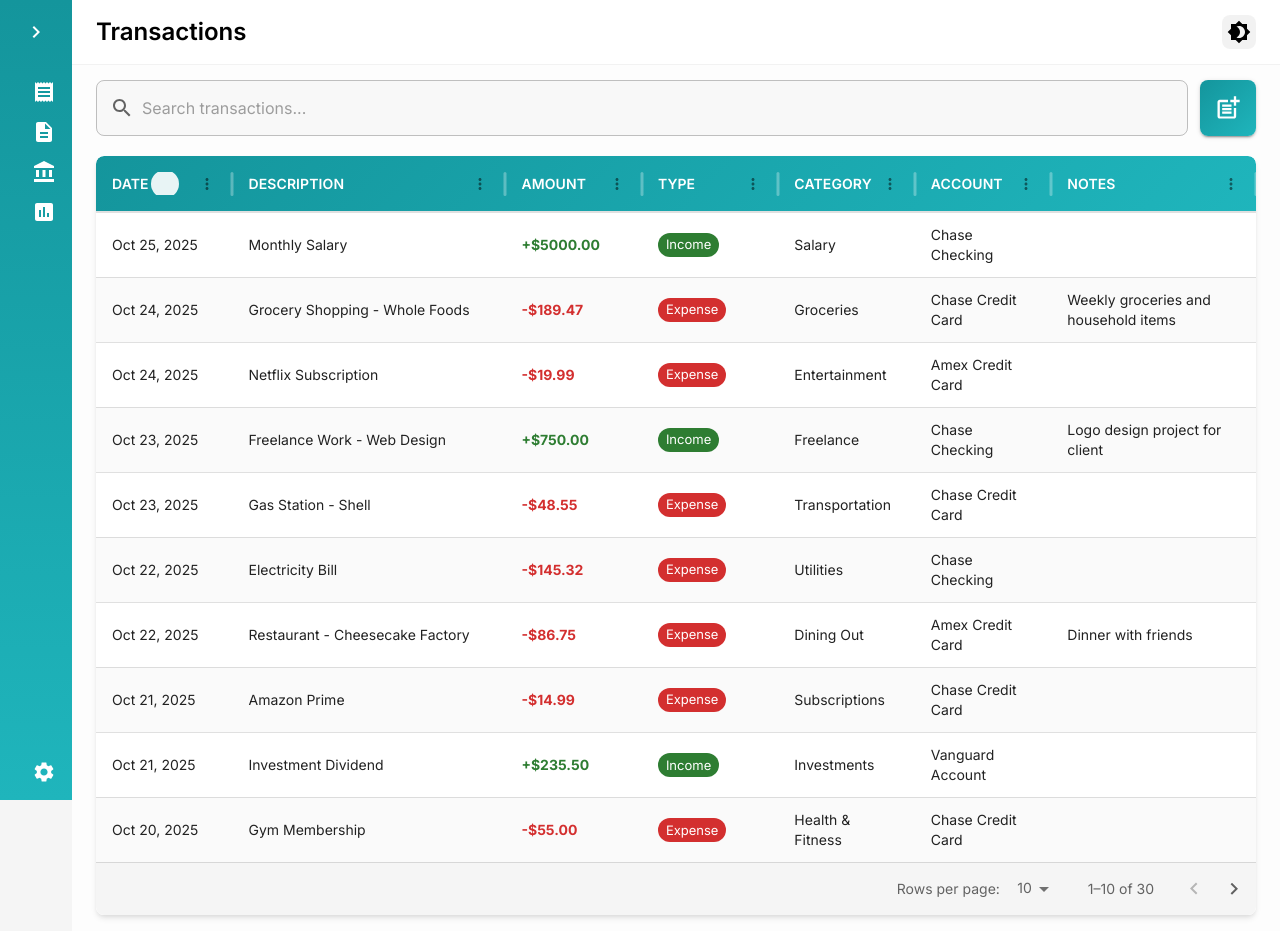
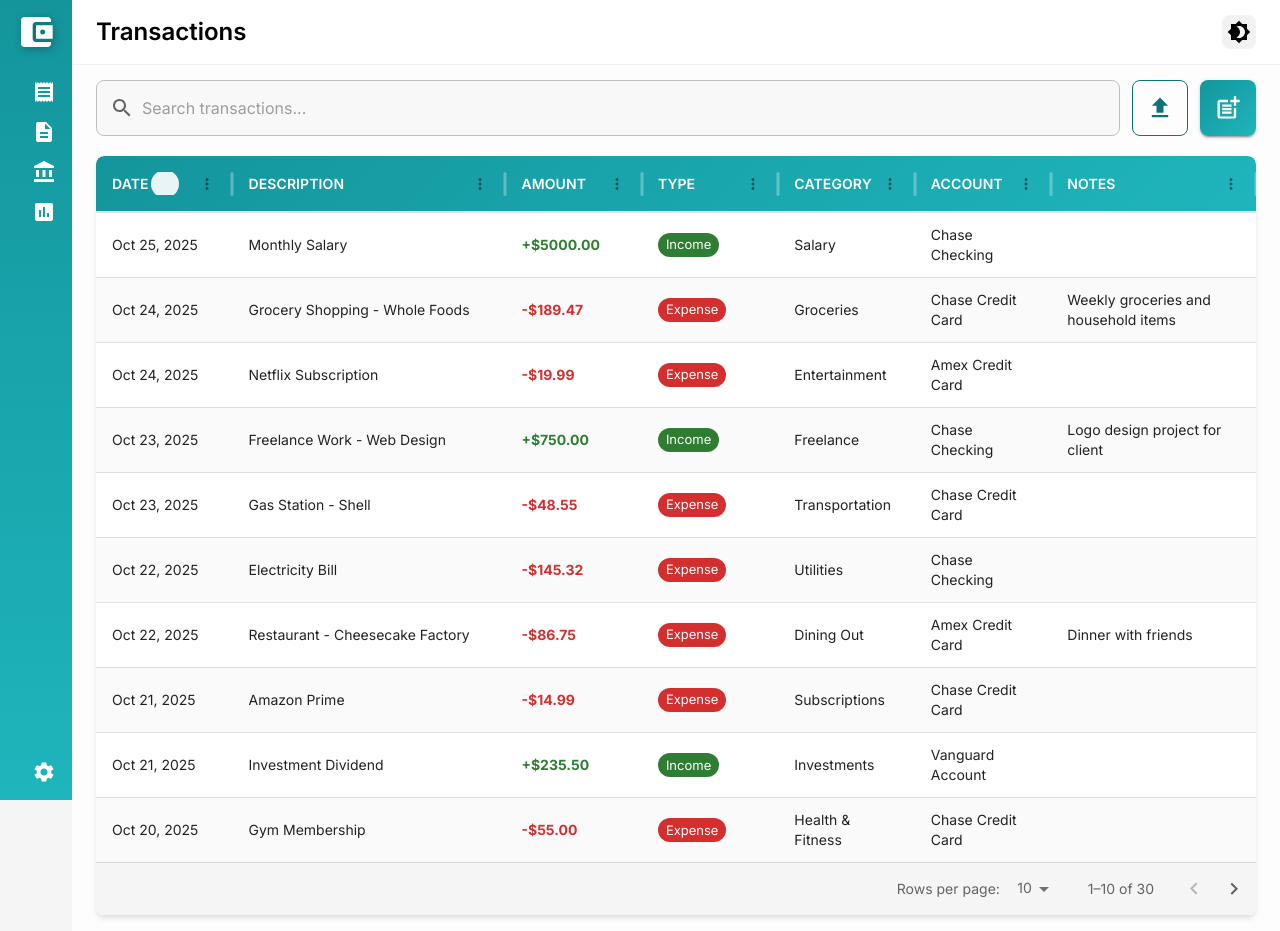
Before and after one commit to mctelinde/budge-it, a React (Create React App) app: page /transactions in a window 1280 px wide. Both pictures are taken after a click on the button 204 px from the left and 32 px from the top of the page. Built offline with nearby package versions, Linux system fonts and the light colour scheme.

Commit message:
feat: Update routing and add SpendingPage; implement CSV import functionality in TransactionsPage

```diff
--- a/src/App.tsx
+++ b/src/App.tsx
@@ -7,7 +7,7 @@ import { lightTheme, darkTheme } from './themes/theme';
 import { TransactionsPage } from './pages/TransactionsPage';
 import { BillsPage } from './pages/BillsPage';
 import { BudgetPage } from './pages/BudgetPage';
-import { CategoriesPage } from './pages/CategoriesPage';
+import { SpendingPage } from './pages/SpendingPage';
 import { SettingsPage } from './pages/SettingsPage';
 import { CategoryManagementPage } from './pages/CategoryManagementPage';
 
@@ -28,7 +28,7 @@ function App() {
             <Route path="/transactions" element={<TransactionsPage />} />
             <Route path="/bills" element={<BillsPage />} />
             <Route path="/budget" element={<BudgetPage />} />
-            <Route path="/categories" element={<CategoriesPage />} />
+            <Route path="/spending" element={<SpendingPage />} />
             <Route path="/settings" element={<SettingsPage />} />
             <Route path="/settings/categories" element={<CategoryManagementPage />} />
             <Route path="/" element={<Navigate to="/transactions" replace />} />
--- a/src/components/Layout.tsx
+++ b/src/components/Layout.tsx
@@ -25,6 +25,7 @@ import {
   ChevronLeft,
   ChevronRight,
   Settings,
+  AccountBalanceWallet,
 } from '@mui/icons-material';
 import { Link, useLocation } from 'react-router-dom';
 
@@ -54,7 +55,7 @@ export const Layout: React.FC<LayoutProps> = ({ children, toggleTheme }) => {
     { text: 'Transactions', icon: <Receipt />, path: '/transactions' },
     { text: 'Bills', icon: <Description />, path: '/bills' },
     { text: 'Budget', icon: <AccountBalance />, path: '/budget' },
-    { text: 'Categories', icon: <Assessment />, path: '/categories' },
+    { text: 'Spending', icon: <Assessment />, path: '/spending' },
   ];
 
   const currentPage = menuItems.find(item => item.path === location.pathname)?.text || 'Dashboard';
@@ -74,11 +75,37 @@ export const Layout: React.FC<LayoutProps> = ({ children, toggleTheme }) => {
         height: 64,
         display: 'flex',
         alignItems: 'center',
-        justifyContent: 'space-between',
+        justifyContent: desktopOpen ? 'space-between' : 'center',
         px: 2,
         background: 'none',
       }}>
+        {!desktopOpen && (
+          <IconButton
+            onClick={handleDesktopDrawerToggle}
+            sx={{
+              color: '#ffffff',
+              '&:hover': {
+                backgroundColor: 'rgba(255, 255, 255, 0.1)',
+              },
+            }}
+          >
+            <AccountBalanceWallet
+              sx={{
+                fontSize: '2.5rem',
+                filter: 'drop-shadow(2px 2px 4px rgba(0, 0, 0, 0.3))',
+              }}
+            />
+          </IconButton>
+        )}
         {desktopOpen && (
+          <Box sx={{ display: 'flex', alignItems: 'center', gap: 1.5 }}>
+            <AccountBalanceWallet
+              sx={{
+                fontSize: '2rem',
+                color: '#ffffff',
+                filter: 'drop-shadow(2px 2px 4px rgba(0, 0, 0, 0.3))',
+              }}
+            />
             <Typography
               variant="h6"
               sx={{
@@ -93,7 +120,9 @@ export const Layout: React.FC<LayoutProps> = ({ children, toggleTheme }) => {
             >
               budge-it
             </Typography>
+          </Box>
         )}
+        {desktopOpen && (
           <IconButton
             onClick={handleDesktopDrawerToggle}
             sx={{
@@ -107,6 +136,7 @@ export const Layout: React.FC<LayoutProps> = ({ children, toggleTheme }) => {
           >
             {desktopOpen ? <ChevronLeft /> : <ChevronRight />}
           </IconButton>
+        )}
       </Box>
       <List sx={{
         overflow: 'auto',
--- /dev/null
+++ b/src/pages/SpendingPage.tsx
@@ -0,0 +1,30 @@
+import React from 'react';
+import { Paper, Typography } from '@mui/material';
+
+export const SpendingPage: React.FC = () => {
+  return (
+    <Paper
+      elevation={0}
+      sx={{
+        p: 0,
+        backgroundColor: 'transparent',
+      }}
+    >
+      <Typography variant="body1" sx={{ mt: 1, color: 'text.secondary' }}>
+        Coming soon:
+      </Typography>
+      <ul style={{
+        color: 'text.secondary',
+        marginTop: '8px',
+        paddingLeft: '24px'
+      }}>
+        <li>Identify excessive spending categories</li>
+        <li>Spending trends and patterns over time</li>
+        <li>Top spending categories analysis</li>
+        <li>Budget vs. actual spending comparison</li>
+        <li>Spending alerts and recommendations</li>
+        <li>Visual charts and graphs</li>
+      </ul>
+    </Paper>
+  );
+};
--- a/src/pages/TransactionsPage.tsx
+++ b/src/pages/TransactionsPage.tsx
@@ -7,8 +7,17 @@ import {
   useTheme,
   Button,
   Stack,
+  Dialog,
+  DialogTitle,
+  DialogContent,
+  DialogActions,
+  Typography,
 } from '@mui/material';
-import { Search as SearchIcon, PostAdd as PostAddIcon } from '@mui/icons-material';
+import {
+  Search as SearchIcon,
+  PostAdd as PostAddIcon,
+  Upload as UploadIcon
+} from '@mui/icons-material';
 import { TransactionDialog } from '../components/TransactionDialog';
 import { TransactionTable } from '../components/TransactionTable';
 import { mockTransactions, Transaction } from '../data/mockData';
@@ -17,8 +26,10 @@ export const TransactionsPage: React.FC = () => {
   const theme = useTheme();
   const [searchQuery, setSearchQuery] = useState('');
   const [dialogOpen, setDialogOpen] = useState(false);
+  const [importDialogOpen, setImportDialogOpen] = useState(false);
   const [transactions, setTransactions] = useState(mockTransactions);
   const [editingTransaction, setEditingTransaction] = useState<Transaction | undefined>();
+  const [csvFile, setCsvFile] = useState<File | null>(null);
 
   // Filter transactions based on search query
   const filteredTransactions = transactions.filter(transaction => {
@@ -66,6 +77,59 @@ export const TransactionsPage: React.FC = () => {
     }
   };
 
+  const handleFileChange = (event: React.ChangeEvent<HTMLInputElement>) => {
+    const file = event.target.files?.[0];
+    if (file && file.type === 'text/csv') {
+      setCsvFile(file);
+    } else {
+      alert('Please select a valid CSV file');
+    }
+  };
+
+  const handleImportCSV = () => {
+    if (!csvFile) return;
+
+    const reader = new FileReader();
+    reader.onload = (e) => {
+      const text = e.target?.result as string;
+      const lines = text.split('\n');
+      const headers = lines[0].split(',').map(h => h.trim().toLowerCase());
+
+      const importedTransactions: Transaction[] = [];
+
+      for (let i = 1; i < lines.length; i++) {
+        if (!lines[i].trim()) continue;
+
+        const values = lines[i].split(',').map(v => v.trim());
+        const transaction: any = {};
+
+        headers.forEach((header, index) => {
+          transaction[header] = values[index];
+        });
+
+        // Create transaction object with proper typing
+        const newTransaction: Transaction = {
+          id: Date.now().toString() + i,
+          date: transaction.date || new Date().toISOString().split('T')[0],
+          description: transaction.description || '',
+          amount: parseFloat(transaction.amount) || 0,
+          type: (transaction.type?.toLowerCase() === 'income' ? 'income' : 'expense') as 'income' | 'expense',
+          category: transaction.category || '',
+          account: transaction.account || '',
+          notes: transaction.notes || '',
+        };
+
+        importedTransactions.push(newTransaction);
+      }
+
+      setTransactions(prev => [...prev, ...importedTransactions]);
+      setImportDialogOpen(false);
+      setCsvFile(null);
+    };
+
+    reader.readAsText(csvFile);
+  };
+
   return (
     <Paper
       elevation={0}
@@ -103,6 +167,38 @@ export const TransactionsPage: React.FC = () => {
             ),
           }}
         />
+        <Button
+          variant="outlined"
+          color="primary"
+          onClick={() => setImportDialogOpen(true)}
+          sx={{
+            minWidth: '56px',
+            width: '56px',
+            height: '56px',
+            p: 0,
+            borderRadius: 2,
+            borderColor: theme.palette.mode === 'dark' ? '#14959c' : '#0d7377',
+            color: theme.palette.mode === 'dark' ? '#14959c' : '#0d7377',
+            transition: theme.transitions.create(['background', 'transform', 'border-color'], {
+              duration: theme.transitions.duration.short,
+            }),
+            '&:hover': {
+              borderColor: theme.palette.mode === 'dark' ? '#1fb5bc' : '#14959c',
+              backgroundColor: theme.palette.mode === 'dark'
+                ? 'rgba(20, 149, 156, 0.08)'
+                : 'rgba(13, 115, 119, 0.04)',
+              transform: 'scale(1.05)',
+            },
+            '&:active': {
+              transform: 'scale(0.98)',
+            }
+          }}
+        >
+          <UploadIcon sx={{
+            fontSize: 28,
+            color: theme.palette.mode === 'dark' ? '#14959c' : '#0d7377',
+          }} />
+        </Button>
         <Button
           variant="contained"
           color="primary"
@@ -152,6 +248,72 @@ export const TransactionsPage: React.FC = () => {
         transaction={editingTransaction}
         isEditing={!!editingTransaction}
       />
+
+      <Dialog open={importDialogOpen} onClose={() => setImportDialogOpen(false)} maxWidth="sm" fullWidth>
+        <DialogTitle>Import Transactions from CSV</DialogTitle>
+        <DialogContent>
+          <Typography variant="body2" sx={{ mb: 2, mt: 1, color: 'text.secondary' }}>
+            Upload a CSV file with the following columns: date, description, amount, type, category, account, notes
+          </Typography>
+          <Typography variant="body2" sx={{ mb: 2, color: 'text.secondary' }}>
+            Example format: 2025-10-26, Grocery Shopping, 150.00, expense, Groceries, Chase Card, Weekly shopping
+          </Typography>
+          <Button
+            variant="outlined"
+            component="label"
+            fullWidth
+            sx={{ mb: 2 }}
+          >
+            Choose CSV File
+            <input
+              type="file"
+              accept=".csv"
+              hidden
+              onChange={handleFileChange}
+            />
+          </Button>
+          {csvFile && (
+            <Typography variant="body2" sx={{ color: 'success.main' }}>
+              Selected file: {csvFile.name}
+            </Typography>
+          )}
+        </DialogContent>
+        <DialogActions sx={{ p: 2.5, gap: 1 }}>
+          <Button
+            onClick={() => {
+              setImportDialogOpen(false);
+              setCsvFile(null);
+            }}
+            sx={{
+              color: theme.palette.text.primary,
+              '&:hover': {
+                backgroundColor: theme.palette.mode === 'dark'
+                  ? 'rgba(255, 255, 255, 0.08)'
+                  : 'rgba(0, 0, 0, 0.04)',
+              }
+            }}
+          >
+            Cancel
+          </Button>
+          <Button
+            onClick={handleImportCSV}
+            variant="contained"
+            disabled={!csvFile}
+            sx={{
+              background: theme.palette.mode === 'dark'
+                ? 'linear-gradient(135deg, #0d7377 0%, #14959c 100%)'
+                : 'linear-gradient(135deg, #14959c 0%, #1fb5bc 100%)',
+              '&:hover': {
+                background: theme.palette.mode === 'dark'
+                  ? 'linear-gradient(135deg, #0a5c5f 0%, #107a80 100%)'
+                  : 'linear-gradient(135deg, #107a80 0%, #1aa3a9 100%)',
+              }
+            }}
+          >
+            Import
+          </Button>
+        </DialogActions>
+      </Dialog>
     </Paper>
   );
 };
```
Lines whose indentation alone changed are shown as unchanged.
